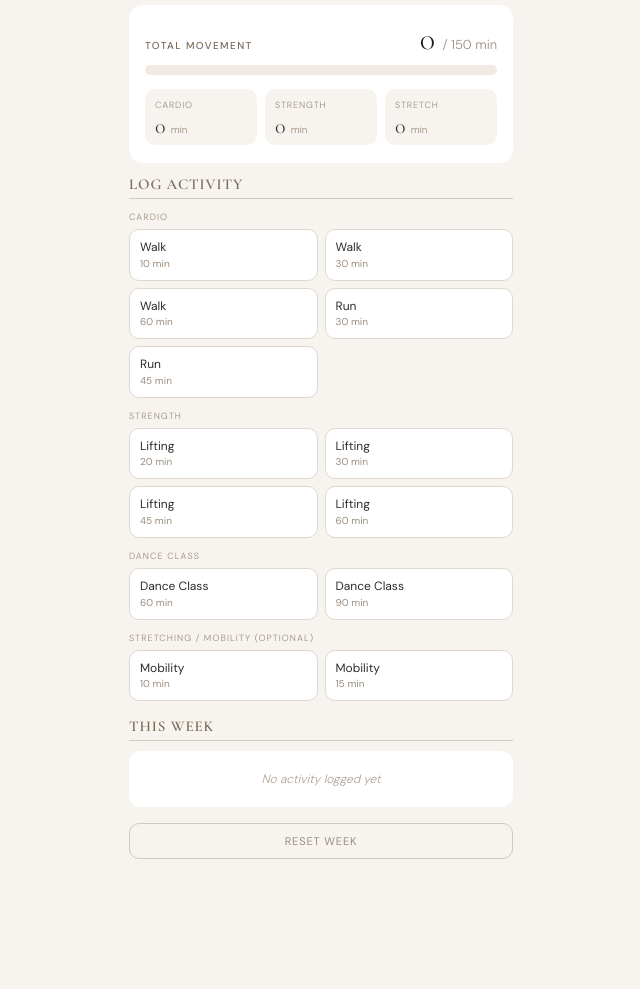
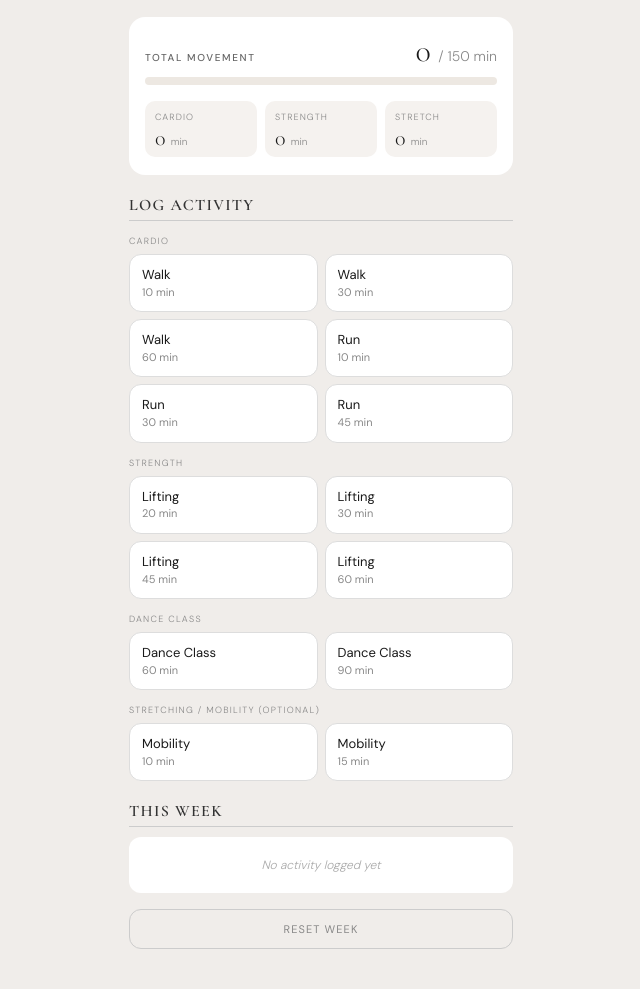
Before and after one commit to smzeman10/workout-tracker, a plain HTML site: page index.html in a window 1280 px wide. Shown: the part 79-1068 px from the top of the page, without its empty margins (319-959 px from the left). Before the commit the page ends 978 px from the top, so only its background shows below. Drawn offline with nearby package versions, Linux system fonts and the light colour scheme.

Commit message:
Refactor styles and update log button actions
Updated styles and button functionalities for activity logging.

```diff
--- a/index.html
+++ b/index.html
@@ -8,32 +8,31 @@
 <style>
   * { margin: 0; padding: 0; box-sizing: border-box; }
   body {
-    background: #F7F3EE;
+    background: #F0EDEA;
     font-family: 'DM Sans', sans-serif;
     font-weight: 300;
-    color: #2C2C2C;
+    color: #1A1A1A;
     padding: 20px 18px 40px;
     max-width: 420px;
     margin: 0 auto;
   }
-
   h1 {
     font-family: 'Cormorant Garamond', serif;
     font-weight: 300;
-    font-size: 26px;
-    letter-spacing: 0.04em;
+    font-size: 34px;
+    letter-spacing: 0.02em;
     color: #1A1A1A;
     margin-bottom: 2px;
   }
   .week-label {
     font-size: 10px;
-    letter-spacing: 0.14em;
+    letter-spacing: 0.16em;
     text-transform: uppercase;
-    color: #9A8C7E;
-    margin-bottom: 18px;
+    color: #666;
+    margin-bottom: 20px;
   }
 
-  /* GOAL ACHIEVED BANNER */
+  /* GOAL BANNER */
   .goal-banner {
     display: none;
     background: #2D6A2D;
@@ -43,7 +42,7 @@
     margin-bottom: 16px;
   }
   .goal-banner.show { display: block; }
-  .goal-banner-emoji { font-size: 32px; margin-bottom: 6px; }
+  .goal-banner-emoji { font-size: 30px; margin-bottom: 6px; }
   .goal-banner-title {
     font-family: 'Cormorant Garamond', serif;
     font-size: 22px;
@@ -53,12 +52,12 @@
   }
   .goal-banner-sub { font-size: 11px; color: #A8D4A8; letter-spacing: 0.06em; }
 
-  /* MAIN RING / PROGRESS */
+  /* MAIN CARD */
   .main-card {
     background: #fff;
-    border-radius: 14px;
+    border-radius: 16px;
     padding: 18px 16px;
-    margin-bottom: 12px;
+    margin-bottom: 20px;
   }
   .main-header {
     display: flex;
@@ -68,9 +67,9 @@
   }
   .main-label {
     font-size: 10px;
-    letter-spacing: 0.14em;
+    letter-spacing: 0.16em;
     text-transform: uppercase;
-    color: #7A6A5A;
+    color: #666;
     font-weight: 500;
   }
   .main-mins {
@@ -79,18 +78,23 @@
     color: #1A1A1A;
     line-height: 1;
   }
-  .main-mins span { font-size: 13px; color: #9A8C7E; font-family: 'DM Sans', sans-serif; font-weight: 300; }
+  .main-mins span {
+    font-size: 14px;
+    color: #888;
+    font-family: 'DM Sans', sans-serif;
+    font-weight: 300;
+  }
   .big-bar-bg {
-    background: #F0EAE2;
+    background: #EDE8E2;
     border-radius: 20px;
-    height: 10px;
+    height: 8px;
     overflow: hidden;
-    margin-bottom: 14px;
+    margin-bottom: 16px;
   }
   .big-bar-fill {
     height: 100%;
     border-radius: 20px;
-    background: #6A9A6A;
+    background: #8AAA8A;
     transition: width 0.4s ease;
   }
   .big-bar-fill.complete { background: #2D6A2D; }
@@ -102,73 +106,76 @@
     gap: 8px;
   }
   .breakdown-item {
-    background: #F7F3EE;
+    background: #F5F2EF;
     border-radius: 10px;
     padding: 10px 10px 8px;
   }
   .breakdown-type {
     font-size: 9px;
-    letter-spacing: 0.1em;
+    letter-spacing: 0.12em;
     text-transform: uppercase;
-    color: #9A8C7E;
+    color: #888;
     margin-bottom: 4px;
   }
   .breakdown-mins {
     font-family: 'Cormorant Garamond', serif;
     font-size: 22px;
-    color: #2C2C2C;
+    color: #1A1A1A;
     line-height: 1;
   }
-  .breakdown-mins span { font-size: 10px; color: #9A8C7E; font-family: 'DM Sans', sans-serif; }
+  .breakdown-mins span {
+    font-size: 10px;
+    color: #888;
+    font-family: 'DM Sans', sans-serif;
+  }
 
   /* SECTION TITLE */
   .section-title {
     font-family: 'Cormorant Garamond', serif;
-    font-size: 15px;
+    font-size: 16px;
     font-weight: 600;
-    letter-spacing: 0.06em;
+    letter-spacing: 0.08em;
     text-transform: uppercase;
-    color: #7A6A5A;
-    border-bottom: 0.5px solid #D4C9BC;
+    color: #333;
+    border-bottom: 1px solid #CCC;
     padding-bottom: 5px;
     margin-bottom: 10px;
   }
 
-  /* LOG BUTTONS */
+  /* BUTTONS */
   .btn-group-label {
     font-size: 9px;
-    letter-spacing: 0.12em;
+    letter-spacing: 0.14em;
     text-transform: uppercase;
-    color: #9A8C7E;
-    margin-bottom: 6px;
-    margin-top: 12px;
+    color: #888;
+    margin-bottom: 7px;
+    margin-top: 14px;
   }
   .btn-group-label:first-child { margin-top: 0; }
   .buttons-grid {
     display: grid;
     grid-template-columns: 1fr 1fr;
     gap: 7px;
-    margin-bottom: 4px;
   }
   .log-btn {
     background: #fff;
-    border: 1px solid #E0D8CF;
-    border-radius: 10px;
-    padding: 10px 10px;
+    border: 1px solid #DDD;
+    border-radius: 12px;
+    padding: 12px 12px;
     font-family: 'DM Sans', sans-serif;
-    font-size: 12px;
+    font-size: 13px;
     font-weight: 400;
-    color: #2C2C2C;
+    color: #1A1A1A;
     cursor: pointer;
     text-align: left;
-    transition: all 0.15s ease;
+    transition: all 0.12s ease;
     line-height: 1.3;
   }
-  .log-btn:active { background: #EDE8E1; border-color: #C4A882; }
+  .log-btn:active { background: #EDE8E2; border-color: #AAA; }
   .btn-mins {
     display: block;
-    font-size: 10px;
-    color: #9A8C7E;
+    font-size: 11px;
+    color: #888;
     margin-top: 1px;
   }
 
@@ -176,30 +183,42 @@
   .log-card {
     background: #fff;
     border-radius: 12px;
-    padding: 12px 13px;
-    margin-bottom: 12px;
+    padding: 12px 14px;
+    margin-bottom: 10px;
     min-height: 50px;
   }
-  .log-empty { font-size: 12px; color: #B0A396; font-style: italic; text-align: center; padding: 8px 0; }
+  .log-empty {
+    font-size: 12px;
+    color: #AAA;
+    font-style: italic;
+    text-align: center;
+    padding: 8px 0;
+  }
   .log-item {
     display: flex;
     justify-content: space-between;
     align-items: center;
-    padding: 6px 0;
-    border-bottom: 0.5px solid #F0EAE2;
+    padding: 7px 0;
+    border-bottom: 0.5px solid #EEE;
     font-size: 12px;
   }
   .log-item:last-child { border-bottom: none; }
-  .log-item-left { color: #2C2C2C; }
-  .log-item-type { font-size: 9px; color: #9A8C7E; text-transform: uppercase; letter-spacing: 0.07em; margin-top: 1px; }
+  .log-item-name { color: #1A1A1A; font-size: 13px; }
+  .log-item-type {
+    font-size: 9px;
+    color: #888;
+    text-transform: uppercase;
+    letter-spacing: 0.07em;
+    margin-top: 1px;
+  }
   .log-item-right { display: flex; align-items: center; gap: 10px; }
-  .log-item-mins { font-size: 11px; color: #6A9A6A; font-weight: 500; }
+  .log-item-mins { font-size: 12px; color: #5A8A5A; font-weight: 500; }
   .remove-btn {
     background: none;
     border: none;
-    color: #C4B8A8;
+    color: #BBB;
     cursor: pointer;
-    font-size: 16px;
+    font-size: 18px;
     padding: 0 2px;
     line-height: 1;
   }
@@ -208,17 +227,18 @@
   .reset-btn {
     width: 100%;
     background: none;
-    border: 1px solid #D4C9BC;
-    border-radius: 10px;
-    padding: 10px;
+    border: 1px solid #CCC;
+    border-radius: 12px;
+    padding: 12px;
     font-family: 'DM Sans', sans-serif;
     font-size: 11px;
-    letter-spacing: 0.08em;
+    letter-spacing: 0.1em;
     text-transform: uppercase;
-    color: #9A8C7E;
+    color: #888;
     cursor: pointer;
-    margin-top: 4px;
+    margin-top: 6px;
   }
+  .reset-btn:active { background: #EDE8E2; }
 </style>
 </head>
 <body>
@@ -263,35 +283,36 @@
 
 <div class="btn-group-label">Cardio</div>
 <div class="buttons-grid">
-  <button class="log-btn" onclick="log('Walk 10 min', 'cardio', 30)">Walk<span class="btn-mins">10 min</span></button>
-  <button class="log-btn" onclick="log('Walk 30 min', 'cardio', 30)">Walk<span class="btn-mins">30 min</span></button>
-  <button class="log-btn" onclick="log('Walk 1 hr', 'cardio', 60)">Walk<span class="btn-mins">60 min</span></button>
-  <button class="log-btn" onclick="log('Run 30 min', 'cardio', 30)">Run<span class="btn-mins">30 min</span></button>
-  <button class="log-btn" onclick="log('Run 45 min', 'cardio', 45)">Run<span class="btn-mins">45 min</span></button>
+  <button class="log-btn" onclick="log('Walk', 'cardio', 10)">Walk<span class="btn-mins">10 min</span></button>
+  <button class="log-btn" onclick="log('Walk', 'cardio', 30)">Walk<span class="btn-mins">30 min</span></button>
+  <button class="log-btn" onclick="log('Walk', 'cardio', 60)">Walk<span class="btn-mins">60 min</span></button>
+  <button class="log-btn" onclick="log('Run', 'cardio', 10)">Run<span class="btn-mins">10 min</span></button>
+  <button class="log-btn" onclick="log('Run', 'cardio', 30)">Run<span class="btn-mins">30 min</span></button>
+  <button class="log-btn" onclick="log('Run', 'cardio', 45)">Run<span class="btn-mins">45 min</span></button>
 </div>
 
 <div class="btn-group-label">Strength</div>
 <div class="buttons-grid">
-  <button class="log-btn" onclick="log('Lifting 20 min', 'strength', 20)">Lifting<span class="btn-mins">20 min</span></button>
-  <button class="log-btn" onclick="log('Lifting 30 min', 'strength', 30)">Lifting<span class="btn-mins">30 min</span></button>
-  <button class="log-btn" onclick="log('Lifting 45 min', 'strength', 45)">Lifting<span class="btn-mins">45 min</span></button>
-  <button class="log-btn" onclick="log('Lifting 60 min', 'strength', 60)">Lifting<span class="btn-mins">60 min</span></button>
+  <button class="log-btn" onclick="log('Lifting', 'strength', 20)">Lifting<span class="btn-mins">20 min</span></button>
+  <button class="log-btn" onclick="log('Lifting', 'strength', 30)">Lifting<span class="btn-mins">30 min</span></button>
+  <button class="log-btn" onclick="log('Lifting', 'strength', 45)">Lifting<span class="btn-mins">45 min</span></button>
+  <button class="log-btn" onclick="log('Lifting', 'strength', 60)">Lifting<span class="btn-mins">60 min</span></button>
 </div>
 
 <div class="btn-group-label">Dance Class</div>
 <div class="buttons-grid">
-  <button class="log-btn" onclick="log('Dance Class 1 hr', 'both', 60)">Dance Class<span class="btn-mins">60 min</span></button>
-  <button class="log-btn" onclick="log('Dance Class 1.5 hr', 'both', 90)">Dance Class<span class="btn-mins">90 min</span></button>
+  <button class="log-btn" onclick="log('Dance Class', 'both', 60)">Dance Class<span class="btn-mins">60 min</span></button>
+  <button class="log-btn" onclick="log('Dance Class', 'both', 90)">Dance Class<span class="btn-mins">90 min</span></button>
 </div>
 
 <div class="btn-group-label">Stretching / Mobility (optional)</div>
 <div class="buttons-grid">
-  <button class="log-btn" onclick="log('Mobility 10 min', 'stretch', 10)">Mobility<span class="btn-mins">10 min</span></button>
-  <button class="log-btn" onclick="log('Mobility 15 min', 'stretch', 15)">Mobility<span class="btn-mins">15 min</span></button>
+  <button class="log-btn" onclick="log('Mobility', 'stretch', 10)">Mobility<span class="btn-mins">10 min</span></button>
+  <button class="log-btn" onclick="log('Mobility', 'stretch', 15)">Mobility<span class="btn-mins">15 min</span></button>
 </div>
 
-<!-- ACTIVITY LOG -->
-<div class="section-title" style="margin-top:16px">This Week</div>
+<!-- THIS WEEK -->
+<div class="section-title" style="margin-top:20px">This Week</div>
 <div class="log-card" id="log-list">
   <div class="log-empty">No activity logged yet</div>
 </div>
@@ -299,17 +320,7 @@
 <button class="reset-btn" id="reset-btn">Reset Week</button>
 
 <script>
-  const KEY = 'wt_v3';
-
-  function getMonday() {
-    const d = new Date();
-    const day = d.getDay();
-    const diff = d.getDate() - day + (day === 0 ? -6 : 1);
-    const m = new Date(d);
-    m.setDate(diff);
-    m.setHours(0,0,0,0);
-    return m.toISOString().split('T')[0];
-  }
+  const KEY = 'movement_tracker_v4';
 
   function getWeekLabel() {
     const d = new Date();
@@ -318,18 +329,14 @@
     const mon = new Date(d); mon.setDate(diff);
     const sun = new Date(mon); sun.setDate(mon.getDate() + 6);
     const o = { month: 'short', day: 'numeric' };
-    return 'Week of ' + mon.toLocaleDateString('en-US', o) + ' – ' + sun.toLocaleDateString('en-US', o);
+    return 'Week of ' + mon.toLocaleDateString('en-US', o) + ' \u2013 ' + sun.toLocaleDateString('en-US', o);
   }
 
   function load() {
     try {
       const raw = localStorage.getItem(KEY);
-      const data = raw ? JSON.parse(raw) : null;
-      if (!data || data.week !== getMonday()) {
-        return { week: getMonday(), activities: [] };
-      }
-      return data;
-    } catch(e) { return { week: getMonday(), activities: [] }; }
+      return raw ? JSON.parse(raw) : { activities: [] };
+    } catch(e) { return { activities: [] }; }
   }
 
   function save(data) {
@@ -350,18 +357,15 @@
     render();
   }
 
-  function reset() {
-    {
-      save({ week: getMonday(), activities: [] });
-      render();
-    }
-  }
+  document.getElementById('reset-btn').onclick = function() {
+    save({ activities: [] });
+    render();
+  };
 
   function render() {
     document.getElementById('week-label').textContent = getWeekLabel();
 
-    const data = load();
-    const acts = data.activities;
+    const acts = load().activities;
 
     let cardio = 0, strength = 0, stretch = 0;
     acts.forEach(a => {
@@ -386,8 +390,7 @@
     bar.style.width = pct + '%';
     bar.className = 'big-bar-fill' + (done ? ' complete' : '');
 
-    const banner = document.getElementById('goal-banner');
-    banner.className = 'goal-banner' + (done ? ' show' : '');
+    document.getElementById('goal-banner').className = 'goal-banner' + (done ? ' show' : '');
 
     const list = document.getElementById('log-list');
     if (acts.length === 0) {
@@ -395,12 +398,12 @@
     } else {
       list.innerHTML = acts.map(a =>
         '<div class="log-item">' +
-          '<div class="log-item-left">' +
-            '<div>' + a.name + '</div>' +
+          '<div>' +
+            '<div class="log-item-name">' + a.name + ' \u00b7 ' + a.mins + ' min</div>' +
             '<div class="log-item-type">' + (a.type === 'both' ? 'cardio + strength' : a.type) + '</div>' +
           '</div>' +
           '<div class="log-item-right">' +
-            '<span class="log-item-mins">+' + a.mins + ' min</span>' +
+            '<span class="log-item-mins">+' + a.mins + '</span>' +
             '<button class="remove-btn" onclick="remove(' + a.id + ')">×</button>' +
           '</div>' +
         '</div>'
@@ -408,7 +411,6 @@
     }
   }
 
-  document.getElementById('reset-btn').addEventListener('click', reset);
   render();
 </script>
 </body>
```
